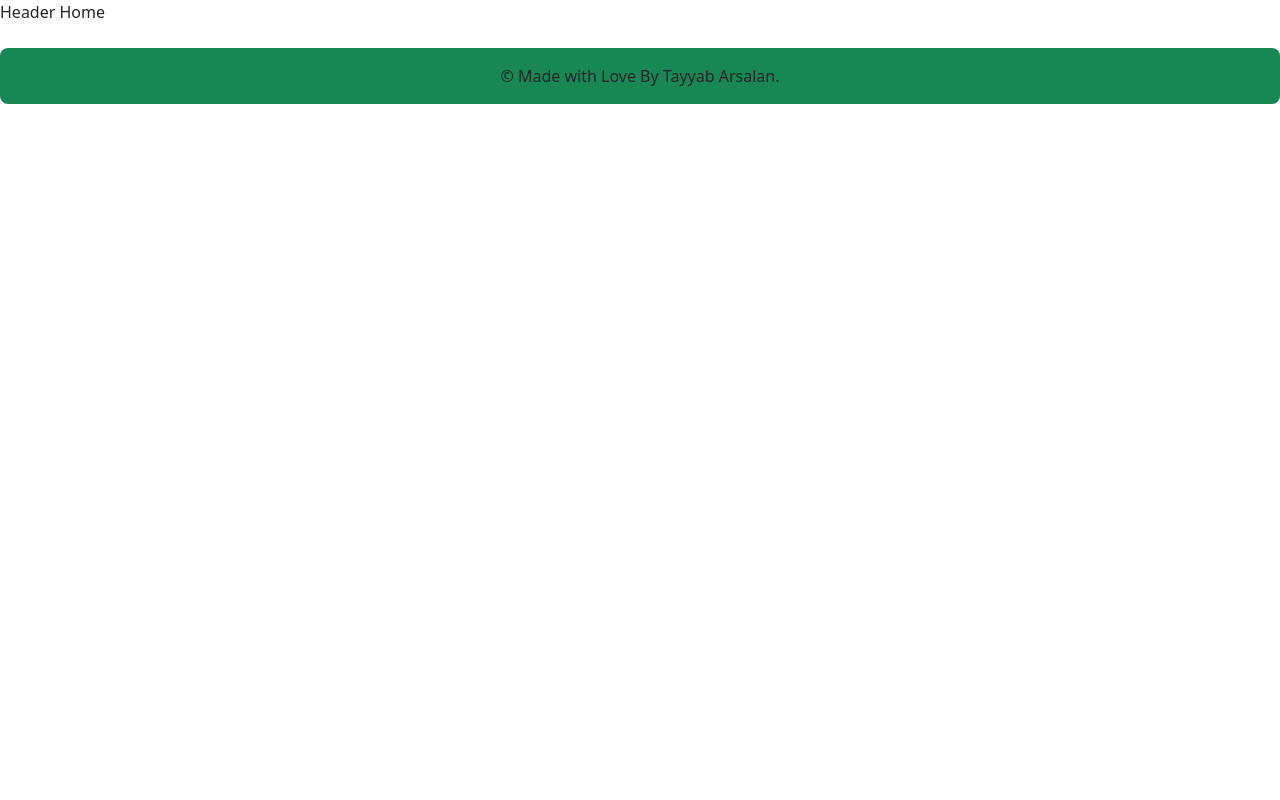
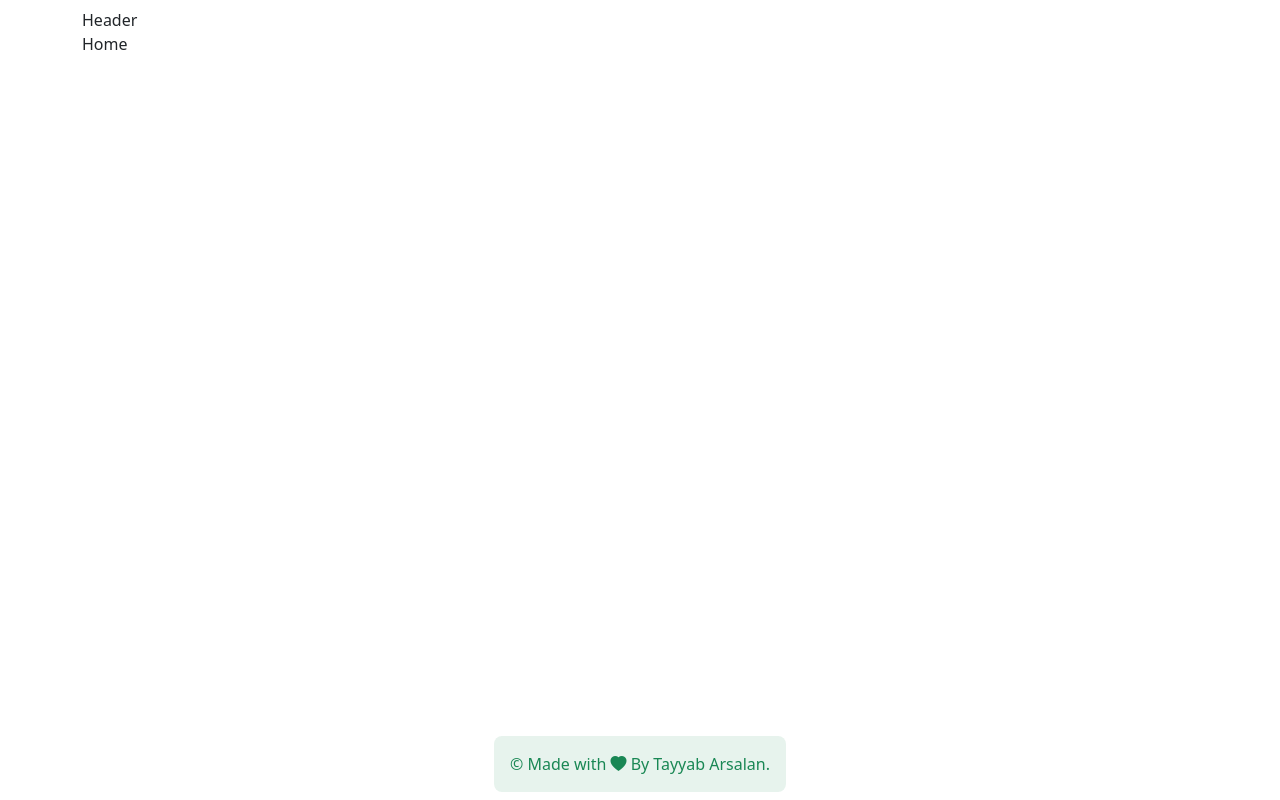
Before and after one commit to TAYYAB-BUKC/Vue---Mango-Fusion, a Vue app in the folder vue-mango-fusion/: page / in a window 1280 px wide. Built offline with nearby package versions, Linux system fonts and the light colour scheme.

Commit message:
App and footer components design enhanced.

```diff
--- a/vue-mango-fusion/src/App.vue
+++ b/vue-mango-fusion/src/App.vue
@@ -1,9 +1,13 @@
 <style scoped></style>
 
 <template>
-  <Header></Header>
-  <router-view></router-view>
-  <Footer></Footer>
+  <div class="d-flex flex-column py-2 min-vh-100 container-md">
+    <Header></Header>
+    <main class="flex-grow-1 mx-lg-auto w-100">
+      <router-view></router-view>
+    </main>
+    <Footer></Footer>
+  </div>
 </template>
 
 <script setup>
--- a/vue-mango-fusion/src/components/layout/Footer.vue
+++ b/vue-mango-fusion/src/components/layout/Footer.vue
@@ -1,5 +1,5 @@
 <template>
-    <div class="footer text-center mx-auto mt-4 p-3 bg-success rounded-3">
-        &copy; Made with Love By Tayyab Arsalan.
+    <div class="footer text-center mx-auto mt-4 p-3 bg-opacity-10 text-success bg-success rounded-3">
+        &copy; Made with <i class="bi bi-heart-fill"></i> By Tayyab Arsalan.
     </div>
 </template>
```
